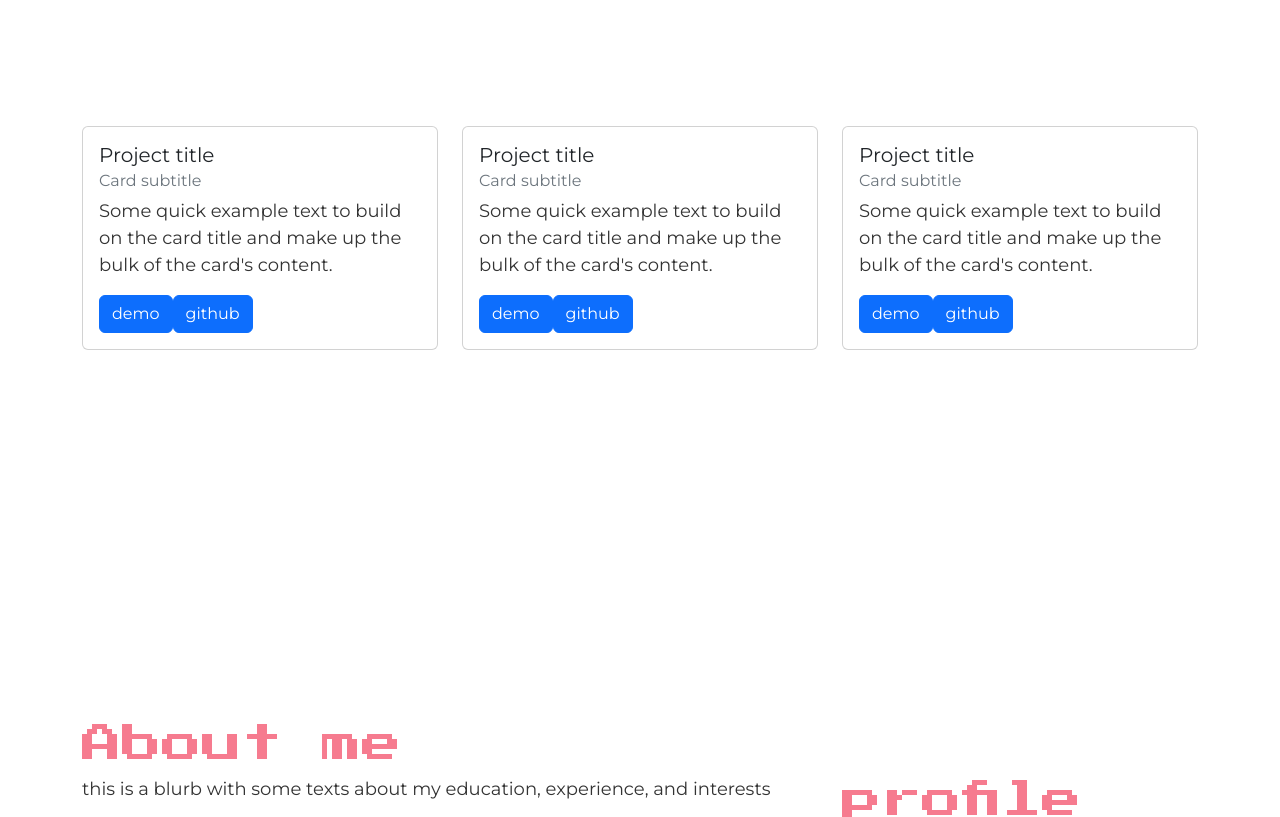
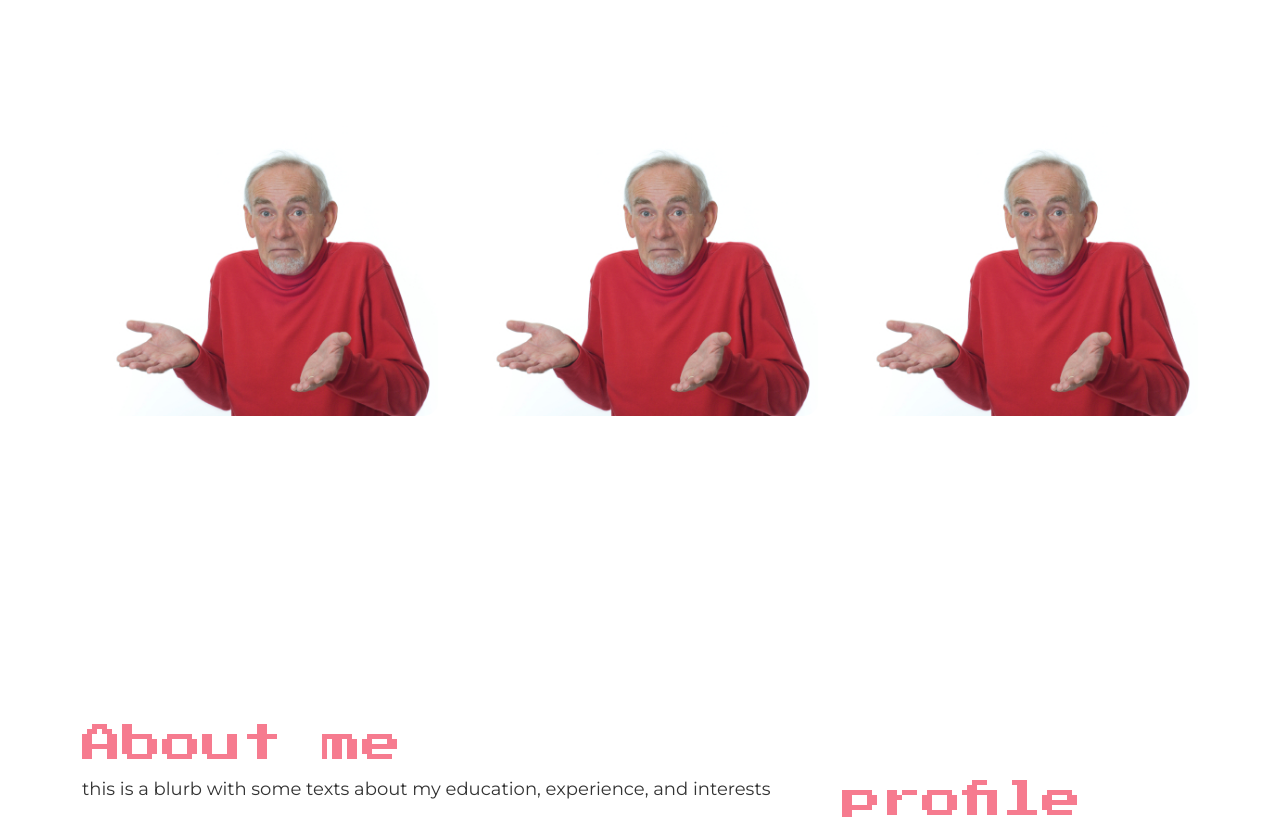
Before and after one commit to ah1096/developer-portfolio, a JavaScript app in the folder portfolio/: page / in a window 1280 px wide. Shown: the part 880-1697 px from the top of the page. Built offline with nearby package versions, Linux system fonts and the light colour scheme; the HTML template or start-up script is replaced by a standard one; a web font is replaced by a local one.

Commit message:
card styling; giving up for now bc can't center ul

```diff
--- a/portfolio/src/App.css
+++ b/portfolio/src/App.css
@@ -40,3 +40,85 @@ button {
 .pixelfont {
   font-family: 'DotGothic16', sans-serif;
 } */
+
+.pinkbutton {
+  background-color: var(--main-highlight);
+  border: 1px solid var(--main-highlight);
+  color: var(--main-neutral);
+}
+
+.pinkbutton:hover{
+  background-color: var(--main-neutral);
+  border: 1px solid var(--main-neutral);
+  color: var(--main-highlight);
+}
+
+/* ============ PROJECT CARD HOVER EFFECT ============= */
+.hovercontainer {
+  position: relative;
+  width: 50%;
+}
+
+.projectimage {
+  display: block;
+  width: 100%;
+  height: auto;
+  border-radius: 15px;
+}
+
+.overlay {
+  border-radius: 15px;
+  position: absolute;
+  bottom: 0;
+  left: 0;
+  right: 0;
+  background-color: rgba(0, 0, 0, 0.7);
+  overflow: hidden;
+  width: 100%;
+  height: 0;
+  transition: .5s ease;
+}
+
+.hovercontainer:hover .overlay {
+  height: 100%;
+}
+
+.hovertext {
+  opacity: 100%;
+  color: var(--main-neutral);
+  position: absolute;
+  top: 50%;
+  left: 50%;
+  -webkit-transform: translate(-50%, -50%);
+  -ms-transform: translate(-50%, -50%);
+  transform: translate(-50%, -50%);
+  text-align: center;
+}
+/* ========================================== */
+
+#project-title {
+  font-weight: bold;
+  color: var(--main-neutral);
+}
+
+#project-info {
+  color: var(--main-neutral);
+}
+
+.toolsused {
+  text-align: center;
+}
+
+.toolsused.ul {
+  list-style: none;
+}
+
+.toolsused, li {
+  display: inline-block;
+  color: var(--secondary-neutral);
+  background-color: var(--main-neutral);
+  border-radius: 15px;
+  padding: 1px 3px;
+  margin-left: 3px;
+  margin-right: 3px;
+}
--- a/portfolio/src/Components/ProjectCard.js
+++ b/portfolio/src/Components/ProjectCard.js
@@ -1,13 +1,42 @@
+import him from '../images/projects/him.jpg'
+const placeholder = {
+    name: 'placeholder',
+    imageUrl: him,
+};
 
 export const ProjectCard = () => {
     return(
-        <div className="card">
-            <div className="card-body">
-                <h5 className="card-title">Project title</h5>
-                <h6 className="card-subtitle mb-2 text-muted">Card subtitle</h6>
-                <p className="card-text">Some quick example text to build on the card title and make up the bulk of the card's content.</p>
-                <button type="button" className="btn btn-primary" href="#">demo</button>
-                <button type="button" className="btn btn-primary" href="#">github</button>
+        <div>
+            <div>
+            <div class="hovercontainer h-100 w-100">
+                <img src={placeholder.imageUrl} className="projectimage h-100 w-100"/>
+                <div class="overlay">
+                    <div class="hovertext">
+                        <div id="projectaboutrow">
+                            <h5 id="project-title">Project title</h5>
+                            <h10 id="project-info" className="mb-2">Card subtitle</h10>
+                        </div>
+
+                        <div classname="row toolsused">
+                            <ul>
+                                <li>tool 1</li>
+                                <li>tool 2</li>
+                                <li>tool 3</li>
+                            </ul>
+                        </div>
+
+                        <div className="row" id="buttonrow">
+                            <div className="col">
+                                <button type="button" className="btn btn-primary pinkbutton" href="#">demo</button>
+                            </div>
+                            <div className="col">
+                                <button type="button" className="btn btn-primary pinkbutton" href="#">repo</button>
+                            </div>
+                        </div>
+
+                    </div>
+                </div>
+            </div>
             </div>
         </div>
     );
```
